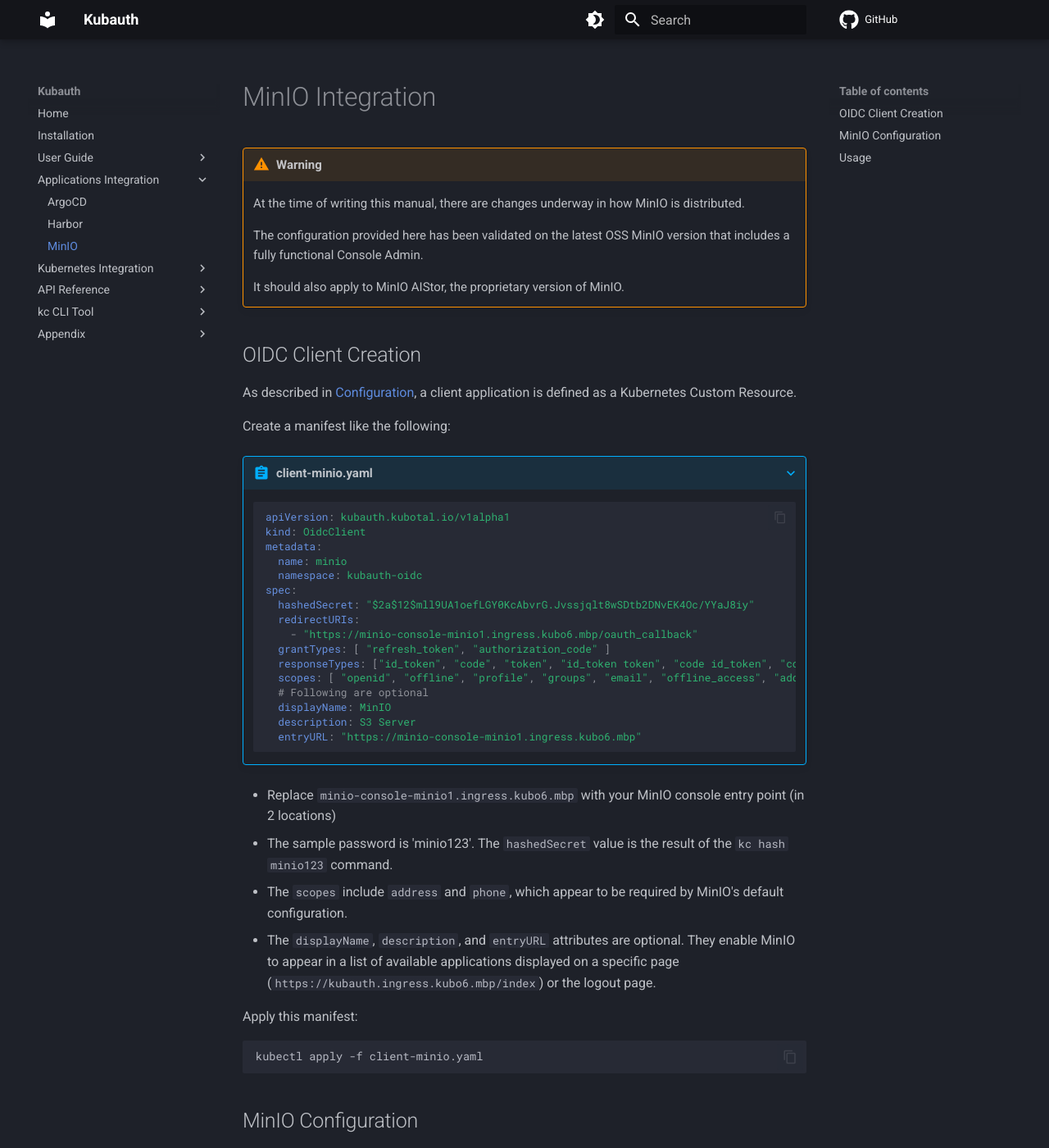
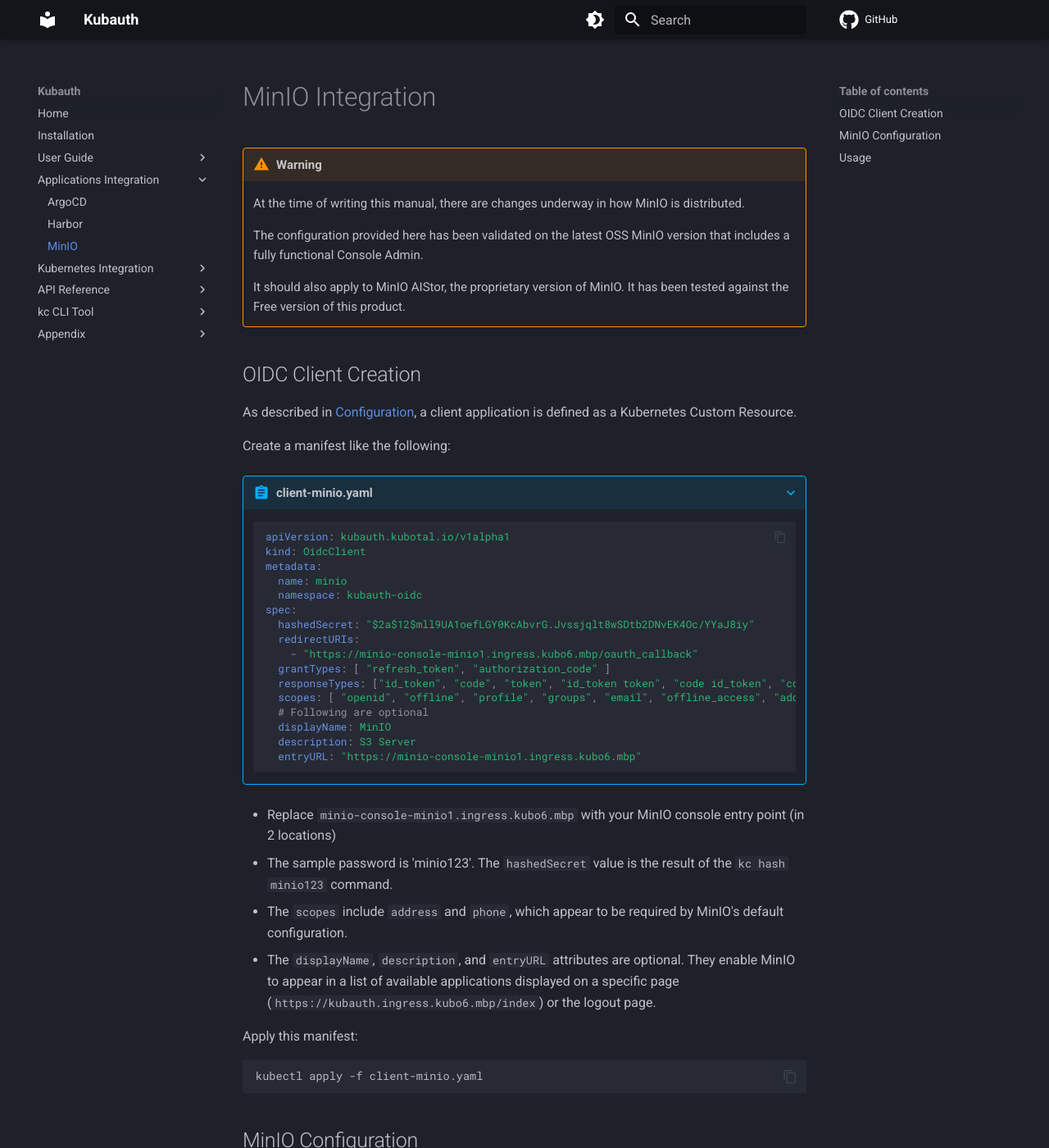
Before and after one commit to kubauth/kubauth-doc, an MkDocs documentation site: the page built from docs/40-applications-integration/130-minio.md, in a window 1280 px wide and 1400 px high. Shown: the whole window at 82% size. Built offline with MkDocs 1.6.1 and Material for MkDocs 9.7.7, drawn with Linux system fonts in a browser that asks for light colours; comment, search, counter and statistics services are not loaded; some of the changed text lies outside the part shown.

Commit message:
feat: Update minio/aistore

```diff
--- a/docs/40-applications-integration/130-minio.md
+++ b/docs/40-applications-integration/130-minio.md
@@ -6,7 +6,7 @@
 
     The configuration provided here has been validated on the latest OSS MinIO version that includes a fully functional Console Admin.
 
-    It should also apply to MinIO AIStor, the proprietary version of MinIO.
+    It should also apply to MinIO AIStor, the proprietary version of MinIO. It has been tested against the Free version of this  product.
 
 ## OIDC Client Creation
 
```
Also changed, not shown: other parts of docs/40-applications-integration/130-minio.md (+2 -1 lines).
